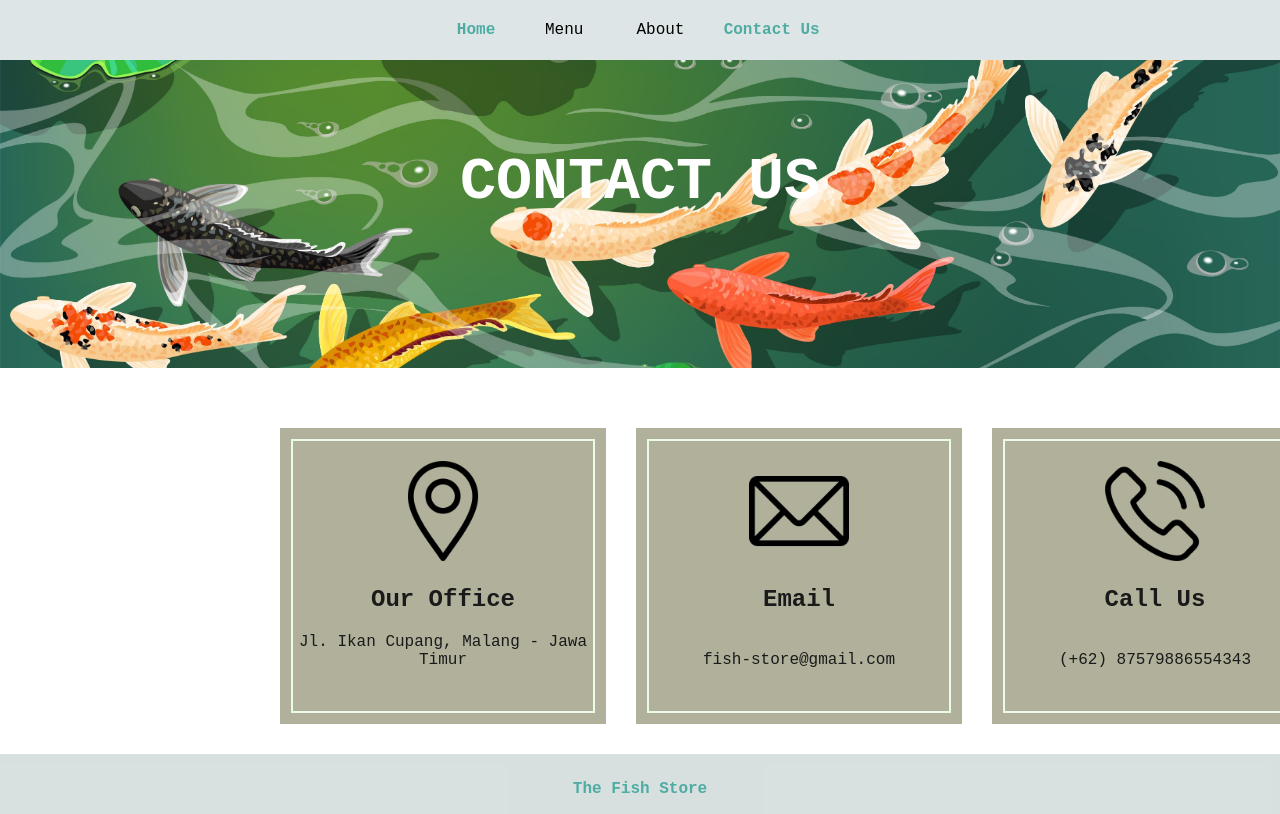
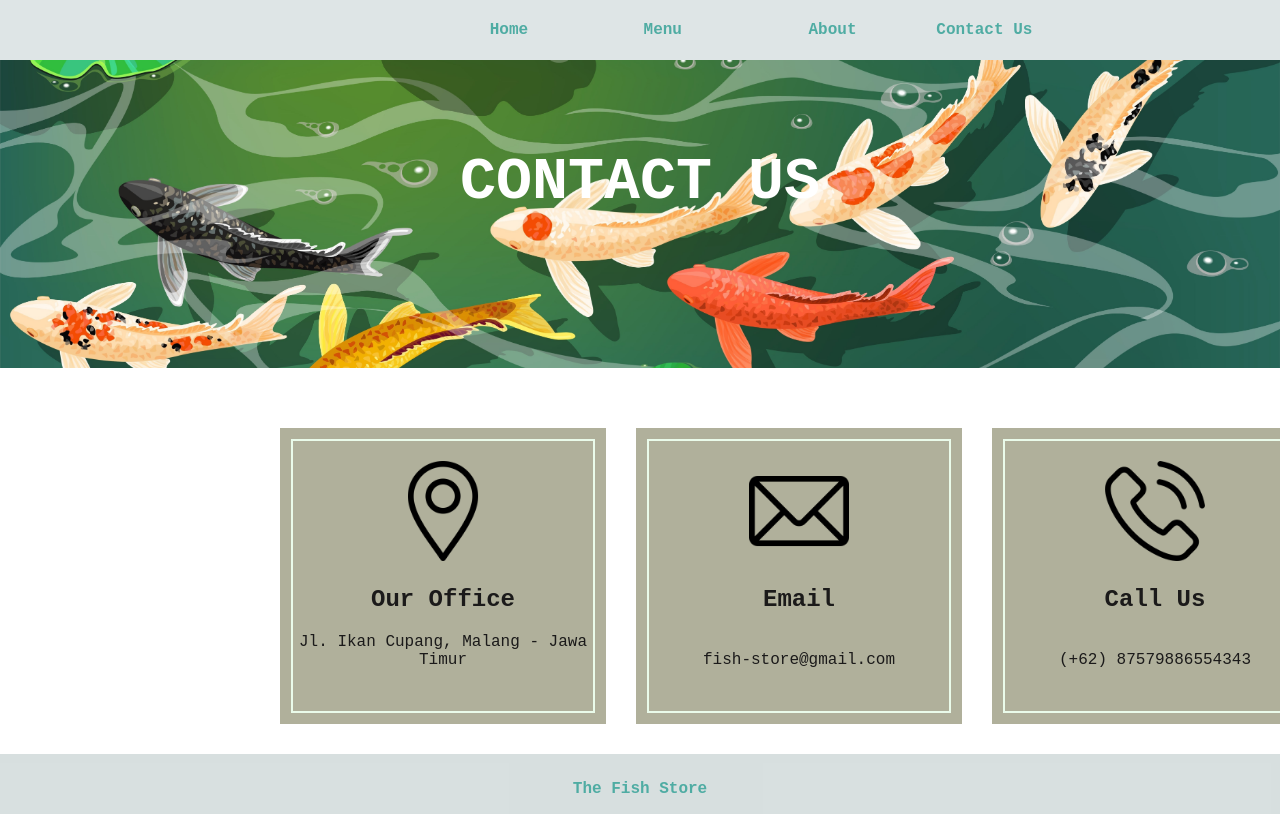
Before and after one commit to Dillah13/praktek-css, a plain HTML site: page contact.html in a window 1280 px wide. Shown: the top 814 px of the page. Drawn offline with Linux system fonts and the light colour scheme.

Commit message:
New Commit

```diff
--- a/contact.html
+++ b/contact.html
@@ -15,12 +15,14 @@
                 <td align="center">
                     <a style="text-decoration: none;" href="index.html">Home</a>
                 </td>
-                <td align="center">Menu</td>
-                <td align="center">About</td>
+                <td align="center">
+                    <a style="text-decoration: none;" href="menu.html">Menu</a>
+                <td align="center">
+                    <a style="text-decoration: none;" href="about.html">About</a>
+                </td>
                 <td>
                     <a style="text-decoration: none;" href="contact.html">Contact Us</a>
                 </td>
-                <td width="350px"></td>
             </tr>
         </table>
     </div>
```
